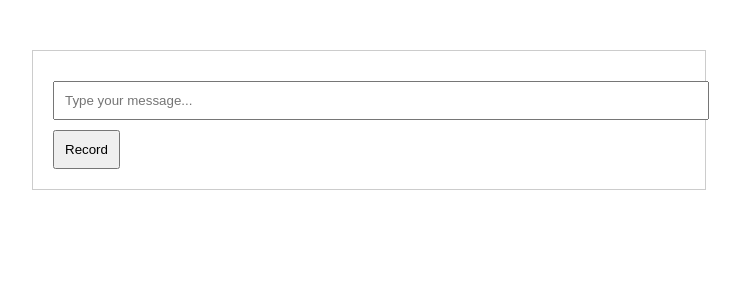
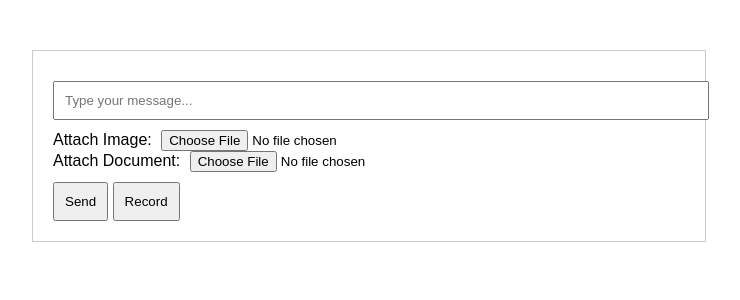
Before and after one commit to tmcl/muslimsintech-openai-repo, a Flask app: page / in a window 1280 px wide. Shown: the top 300 px of the page, without its empty margins (271-1011 px from the left). Run offline with Flask 3, Linux system fonts and the light colour scheme.

Commit message:
last step

```diff
--- a/app.py
+++ b/app.py
@@ -6,9 +6,23 @@ from pathlib import Path
 from werkzeug.utils import secure_filename
 import requests
 import json
+import base64
+import PyPDF2
 
 load_dotenv()
 client = OpenAI(api_key=os.getenv('OPENAI_API_KEY'))
+
+def allowed_image_file(filename):
+    allowed = {'png', 'jpg', 'jpeg', 'gif', 'webp'}
+    return '.' in filename and filename.rsplit('.', 1)[1].lower() in allowed
+
+def allowed_document_file(filename):
+    allowed = {'pdf'}
+    return '.' in filename and filename.rsplit('.', 1)[1].lower() in allowed
+
+def encode_image(image_path):
+    with open(image_path, "rb") as image_file:
+        return base64.b64encode(image_file.read()).decode("utf-8")
 
 def get_current_weather(location, unit):
     """
@@ -73,88 +87,65 @@ def index():
 
 @app.route('/chat', methods=['POST'])
 def chat():
-    if request.is_json:
-            data = request.json
-            user_message = data.get('message')
+    if request.content_type.startswith("multipart/form-data"):
+        user_message = request.form.get('message', '')
+        messages = [{"role": "user", "content": []}]
+        if user_message:
+            messages[0]["content"].append({"type": "text", "text": user_message})
+
+        # Process image file (from the 'image' input)
+        image_file = request.files.get('image')
+        if image_file and allowed_image_file(image_file.filename):
+            filename = secure_filename(image_file.filename)
+            filepath = os.path.join('uploads', filename)
+            image_file.save(filepath)
+            base64_image = encode_image(filepath)
+            ext = filename.rsplit('.', 1)[1].lower()
+            mime_type = "image/jpeg" if ext in ["jpg", "jpeg"] else f"image/{ext}"
+            messages[0]["content"].append({
+                "type": "image_url",
+                "image_url": {"url": f"data:{mime_type};base64,{base64_image}"}
+            })
+
+        # Process PDF document (from the 'file' input)
+        document_file = request.files.get('file')
+        if document_file and allowed_document_file(document_file.filename):
+            filename = secure_filename(document_file.filename)
+            filepath = os.path.join('uploads', filename)
+            document_file.save(filepath)
+            pdf_text = ""
+            with open(filepath, "rb") as f:
+                reader = PyPDF2.PdfReader(f)
+                for page in reader.pages:
+                    text = page.extract_text()
+                    if text:
+                        pdf_text += text + "\n"
+            max_chars = 3000
+            if len(pdf_text) > max_chars:
+                pdf_text = pdf_text[:max_chars] + "..."
+            messages[0]["content"].append({
+                "type": "text",
+                "text": f"Attached PDF contents:\n{pdf_text}"
+            })
+
+        # (Proceed with tool calling or response processing as before)
+        response = client.chat.completions.create(
+            model="gpt-4",
+            messages=messages
+        )
+        final_response_text = response.choices[0].message.content
+        return jsonify({"response": final_response_text})
     else:
-        user_message = request.form.get('message')
-
-    tools = [
-               {
-            "type": "function",
-            "function": {
-                "name": "get_current_weather",
-                "description": "Get the current weather in a given location",
-                "parameters": {
-                    "type": "object",
-                    "properties": {
-                        "location": {
-                            "type": "string",
-                            "description": "City and state, e.g. San Francisco, CA",
-                        },
-                        "unit": {"type": "string", "enum": ["celsius", "fahrenheit"]},
-                    },
-                    "required": ["location"],
-                },
-            },
-        }
-
-    ]
-
-    messages = [
-            {"role": "system", "content": "You are a helpful assistant based in Melbourne."},
-            {"role": "user", "content": user_message}
-        ]
-
-    response = client.chat.completions.create(
-        model="gpt-4o",
-        tools=tools, tool_choice='auto',
-        messages=messages
-    )
-
-
-    response_message = response.choices[0].message
-    tool_calls = response_message.tool_calls
-
-    if tool_calls:
-        available_functions = {"get_current_weather": get_current_weather}
-        messages.append(response_message)
-        for tool_call in tool_calls:
-            function_name = tool_call.function.name
-            function_args = json.loads(tool_call.function.arguments)
-            function_response = available_functions[function_name](
-                location=function_args.get("location"),
-                unit=function_args.get("unit")
-            )
-            messages.append({
-                "tool_call_id": tool_call.id,
-                "role": "tool",
-                "name": function_name,
-                "content": json.dumps(function_response),
-            })
-        second_response = client.chat.completions.create(
+        # Fallback for JSON-only requests
+        data = request.json
+        user_message = data.get('message', '')
+        messages = [{"role": "user", "content": [{"type": "text", "text": user_message}]}]
+        response = client.chat.completions.create(
             model="gpt-4",
-            messages=messages,
+            messages=messages
         )
-    else:
-        second_response = response
-
-
-    response_text = second_response.choices[0].message.content
-
-    speech_file_path = Path("static/speech.mp3")
-    tts_response = client.audio.speech.create(
-        model="tts-1",
-        voice="nova",
-        input=response_text
-    )
-    tts_response.stream_to_file(speech_file_path)
-
-
-    return jsonify({
-        "response": response_text,
-        "audio_url": "/static/speech.mp3"
-    })
+        final_response_text = response.choices[0].message.content
+        return jsonify({"response": final_response_text})
 
 
 
--- a/templates/index.html
+++ b/templates/index.html
@@ -31,10 +31,16 @@
       padding: 10px;
       margin-top: 10px;
     }
-        #record-button {
+    #record-button, #send-button {
       margin-top: 10px;
       padding: 10px;
       cursor: pointer;
+    }
+    .upload-section {
+      margin-top: 10px;
+    }
+    .upload-section label {
+      margin-right: 5px;
     }
   </style>
 </head>
@@ -43,32 +49,70 @@
 <div id="chat-box">
   <div id="messages"></div>
   <input type="text" id="message-input" placeholder="Type your message...">
+
+  <!-- New upload section for image and document attachments -->
+  <div class="upload-section">
+    <label for="image-input">Attach Image:</label>
+    <input type="file" id="image-input" accept="image/*">
+    <br>
+    <label for="file-input">Attach Document:</label>
+    <input type="file" id="file-input" accept=".pdf,.txt,.csv,.jsonl">
+  </div>
+
+  <button id="send-button">Send</button>
   <button id="record-button">Record</button>
 </div>
 
 <script>
   const messageInput = document.getElementById('message-input');
   const messagesDiv = document.getElementById('messages');
+  const sendButton = document.getElementById('send-button');
+  const recordButton = document.getElementById('record-button');
+  const imageInput = document.getElementById('image-input');
+  const fileInput = document.getElementById('file-input');
   let lastAssistantMessage = '';
   let currentAudio = null;
-    const recordButton = document.getElementById('record-button');
   let mediaRecorder;
   let audioChunks = [];
 
+  // Send message on Enter key press in the text field
   messageInput.addEventListener('keypress', function(event) {
     if (event.key === 'Enter') {
+      sendMessage();
+    }
+  });
+
+  // Send message when Send button is clicked
+  sendButton.addEventListener('click', function() {
+    sendMessage();
+  });
+
+  // Function to send the chat message along with any attached image or file
+  function sendMessage() {
     const userMessage = messageInput.value;
-            if (userMessage.trim() === '') return;
+    // Create FormData to support file uploads
+    const formData = new FormData();
+    formData.append("message", userMessage);
+
+    // If an image is attached, append it under the key "image"
+    if (imageInput.files[0]) {
+      formData.append("image", imageInput.files[0]);
+    }
+    // If a document is attached, append it under the key "file"
+    if (fileInput.files[0]) {
+      formData.append("file", fileInput.files[0]);
+    }
 
     addMessage('user', userMessage);
     messageInput.value = '';
+    // Clear file inputs after sending
+    imageInput.value = '';
+    fileInput.value = '';
 
+    // Send formData (multipart/form-data) to the backend /chat route
     fetch('/chat', {
       method: 'POST',
-                headers: {
-                    'Content-Type': 'application/json'
-                },
-                body: JSON.stringify({ message: userMessage })
+      body: formData
     })
     .then(response => response.json())
     .then(data => {
@@ -78,9 +122,7 @@
         currentAudio.pause();
         currentAudio = null;
       }
-
-                // Play the audio response automatically
-                //const audioUrl = `${data.audio_url}?t=${Math.floor(Date.now() / 1000)}`;
+      // Use cache-busting query param to ensure new audio is played
       const audioUrl = `${data.audio_url}?t=${new Date().getTime()}`;
       currentAudio = new Audio(audioUrl);
       currentAudio.play();
@@ -89,8 +131,8 @@
       console.error('Error:', error);
     });
   }
-    });
 
+  // Audio recording (transcription) functionality remains unchanged
   recordButton.addEventListener('click', function() {
     handleRecording('/transcribe');
   });
@@ -136,6 +178,7 @@
         console.error('Error accessing microphone:', error);
       });
   }
+
   // Add keyboard shortcut to stop audio playback
   window.addEventListener('keydown', function(event) {
     if (event.key === 'Escape') {
@@ -143,6 +186,7 @@
       if (currentAudio) {
         console.log('Stopping audio playback');
         currentAudio.pause();
+        currentAudio.currentTime = 0;
         currentAudio = null;
       }
     }
```
Lines whose indentation alone changed are shown as unchanged.
